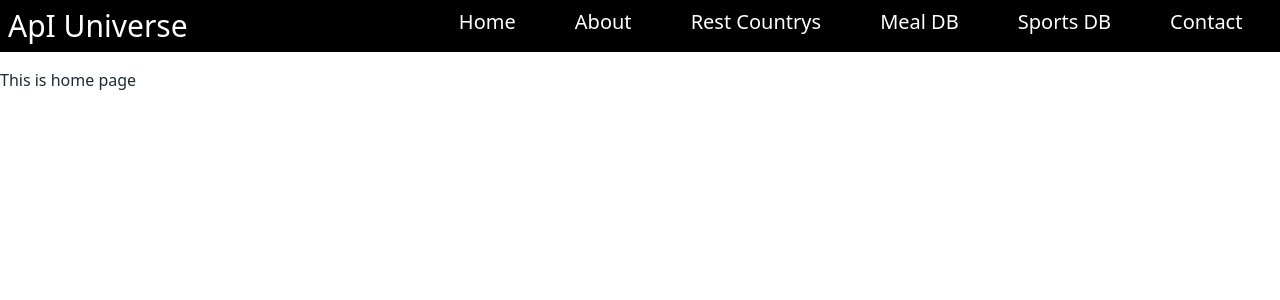
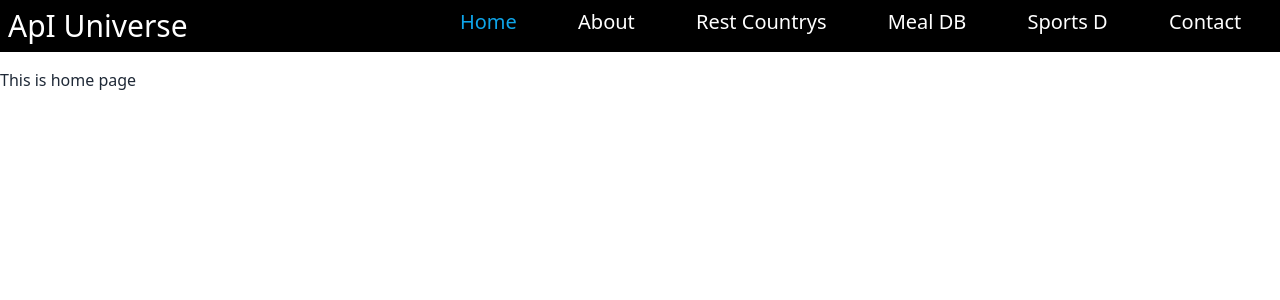
Before and after one commit to emon3455/API-Universe, a React (Vite) app: page / in a window 1280 px wide. Shown: the top 300 px of the page. Built offline with nearby package versions, Linux system fonts and the light colour scheme.

Commit message:
active link done

```diff
--- /dev/null
+++ b/src/Component/ActiveLink/ActiveLink.jsx
@@ -0,0 +1,15 @@
+import React from 'react';
+import { NavLink } from 'react-router-dom';
+
+const ActiveLink = ({to,children}) => {
+    return (
+        <NavLink
+            to={to}
+            className={({ isActive }) => isActive ? "text-sky-500" : "" }
+            >
+            {children}
+        </NavLink>
+    );
+};
+
+export default ActiveLink;
--- a/src/Component/Header/Header.jsx
+++ b/src/Component/Header/Header.jsx
@@ -1,5 +1,6 @@
 import React, { useState } from 'react';
 import { Link } from 'react-router-dom';
+import ActiveLink from '../ActiveLink/ActiveLink';
 
 const Header = () => {
 
@@ -26,12 +27,12 @@ const Header = () => {
                 </div>
 
                 <div className={`md:w-2/3 flex md:flex-row justify-around flex-col ${!open ? "block" :"hidden"}`}>
-                    <Link to="/">Home</Link>
-                    <Link to="/about">About</Link>
-                    <Link to="/restCountry">Rest Countrys</Link>
-                    <Link to="mealDb">Meal DB</Link>
-                    <Link to="sportsDb">Sports DB</Link>
-                    <Link to="contact">Contact</Link>
+                    <ActiveLink to="/">Home</ActiveLink>
+                    <ActiveLink to="/about">About</ActiveLink>
+                    <ActiveLink to="/restCountry">Rest Countrys</ActiveLink>
+                    <ActiveLink to="mealDb">Meal DB</ActiveLink>
+                    <ActiveLink to="sportsDb">Sports D</ActiveLink>
+                    <ActiveLink to="contact">Contact</ActiveLink>
                 </div>
 
             </nav>
```
